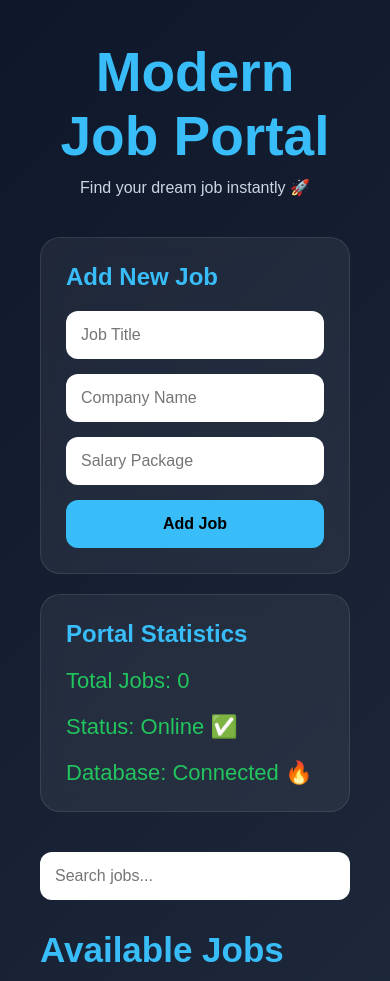
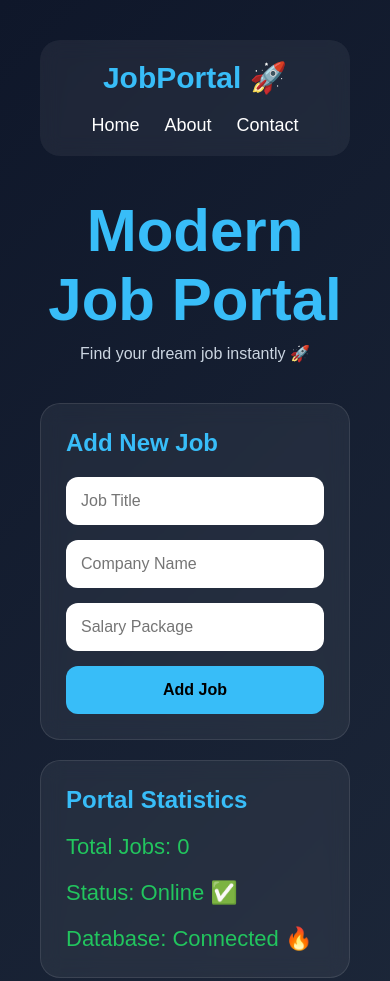
Before and after one commit to aaqil6044-boop/job-portal, a plain HTML site: page frontend/index.html in a window 390 px wide. Shown: the top 981 px of the page. Drawn offline with Linux system fonts and the light colour scheme; no server answers.

Commit message:
frontend redesign

```diff
--- a/frontend/index.html
+++ b/frontend/index.html
@@ -1,6 +1,8 @@
 <!DOCTYPE html>
 <html lang="en">
+
 <head>
+
 <meta charset="UTF-8">
 <meta name="viewport" content="width=device-width, initial-scale=1.0">
 
@@ -12,11 +14,11 @@
     margin:0;
     padding:0;
     box-sizing:border-box;
-    font-family:Arial, sans-serif;
+    font-family:Arial,sans-serif;
 }
 
 body{
-    background: linear-gradient(135deg,#0f172a,#1e293b);
+    background:linear-gradient(135deg,#0f172a,#1e293b);
     min-height:100vh;
     color:white;
     padding:40px;
@@ -27,17 +29,56 @@ body{
     margin:auto;
 }
 
+.navbar{
+
+    display:flex;
+    justify-content:space-between;
+    align-items:center;
+
+    margin-bottom:40px;
+
+    background:rgba(255,255,255,0.06);
+
+    padding:20px;
+
+    border-radius:20px;
+
+    backdrop-filter:blur(10px);
+}
+
+.logo{
+    font-size:30px;
+    font-weight:bold;
+    color:#38bdf8;
+}
+
+.nav-links{
+    display:flex;
+    gap:25px;
+}
+
+.nav-links a{
+    color:white;
+    text-decoration:none;
+    font-size:18px;
+    transition:0.3s;
+}
+
+.nav-links a:hover{
+    color:#38bdf8;
+}
+
 .title{
     text-align:center;
-    font-size:55px;
+    font-size:60px;
+    color:#38bdf8;
     margin-bottom:10px;
-    color:#38bdf8;
 }
 
 .subtitle{
     text-align:center;
+    color:#cbd5e1;
     margin-bottom:40px;
-    color:#cbd5e1;
 }
 
 .top-box{
@@ -49,11 +90,16 @@ body{
 
 .form-box,
 .stats-box{
+
     background:rgba(255,255,255,0.06);
+
+    border-radius:20px;
+
+    padding:25px;
+
     border:1px solid rgba(255,255,255,0.1);
-    border-radius:20px;
-    padding:25px;
-    backdrop-filter: blur(10px);
+
+    backdrop-filter:blur(10px);
 }
 
 .form-box h2,
@@ -72,8 +118,8 @@ input{
     padding:15px;
     border:none;
     border-radius:12px;
+    outline:none;
     font-size:16px;
-    outline:none;
 }
 
 button{
@@ -91,6 +137,12 @@ button{
 button:hover{
     transform:scale(1.03);
     background:white;
+}
+
+.stats{
+    font-size:22px;
+    margin-top:20px;
+    color:#22c55e;
 }
 
 .search-box{
@@ -114,10 +166,15 @@ button:hover{
 }
 
 .job-card{
+
     background:rgba(255,255,255,0.06);
+
     border-radius:20px;
+
     padding:25px;
+
     border:1px solid rgba(255,255,255,0.08);
+
     transition:0.3s;
 }
 
@@ -144,20 +201,22 @@ button:hover{
 }
 
 .badge{
+
     display:inline-block;
+
     background:#22c55e;
+
     color:black;
+
     padding:6px 12px;
+
     border-radius:30px;
+
     font-size:14px;
+
     margin-bottom:15px;
+
     font-weight:bold;
-}
-
-.stats{
-    font-size:22px;
-    margin-top:20px;
-    color:#22c55e;
 }
 
 .footer{
@@ -166,22 +225,53 @@ button:hover{
     color:#94a3b8;
 }
 
+.delete-btn{
+    background:#ef4444;
+    margin-top:10px;
+}
+
+.delete-btn:hover{
+    background:#dc2626;
+}
+
 @media(max-width:800px){
 
     .top-box{
         grid-template-columns:1fr;
     }
 
+    .navbar{
+        flex-direction:column;
+        gap:20px;
+    }
+
 }
 
 </style>
+
 </head>
 
 <body>
 
 <div class="container">
 
-    <h1 class="title">Modern Job Portal</h1>
+<nav class="navbar">
+
+    <div class="logo">
+        JobPortal 🚀
+    </div>
+
+    <div class="nav-links">
+        <a href="index.html">Home</a>
+        <a href="about.html">About</a>
+        <a href="contact.html">Contact</a>
+    </div>
+
+</nav>
+
+<h1 class="title">
+    Modern Job Portal
+</h1>
 
 <p class="subtitle">
     Find your dream job instantly 🚀
@@ -233,7 +323,14 @@ button:hover{
 </div>
 
 <div class="search-box">
-        <input type="text" id="search" placeholder="Search jobs..." onkeyup="searchJobs()">
+
+    <input
+        type="text"
+        id="search"
+        placeholder="Search jobs..."
+        onkeyup="searchJobs()"
+    >
+
 </div>
 
 <h2 class="jobs-title">
@@ -243,7 +340,9 @@ button:hover{
 <div id="jobs"></div>
 
 <div class="footer">
+
     Developed using HTML, CSS, JavaScript, Node.js, Express.js and MongoDB
+
 </div>
 
 </div>
@@ -255,11 +354,15 @@ let allJobs = [];
 async function addJob(){
 
     const title = document.getElementById('title').value;
+
     const company = document.getElementById('company').value;
+
     const salary = document.getElementById('salary').value;
 
     if(!title || !company || !salary){
+
         alert("Please fill all fields");
+
         return;
     }
 
@@ -330,10 +433,16 @@ function displayJobs(jobs){
                 Apply Now
             </button>
 
+            <button
+                class="delete-btn"
+                onclick="deleteJob('${job._id}')"
+            >
+                Delete Job
+            </button>
+
         </div>
 
         `;
-
     });
 
     document.getElementById('jobs').innerHTML = html;
@@ -341,7 +450,8 @@ function displayJobs(jobs){
 
 function searchJobs(){
 
-    const search = document.getElementById('search').value.toLowerCase();
+    const search =
+    document.getElementById('search').value.toLowerCase();
 
     const filtered = allJobs.filter(job =>
 
@@ -383,6 +493,19 @@ async function applyJob(id){
     alert("Applied Successfully 🚀");
 }
 
+async function deleteJob(id){
+
+    await fetch(`https://job-portal-bqgu.onrender.com/deleteJob/${id}`,{
+
+        method:'DELETE'
+
+    });
+
+    alert("Job Deleted");
+
+    loadJobs();
+}
+
 loadJobs();
 
 </script>
```
Lines whose indentation alone changed are shown as unchanged.
